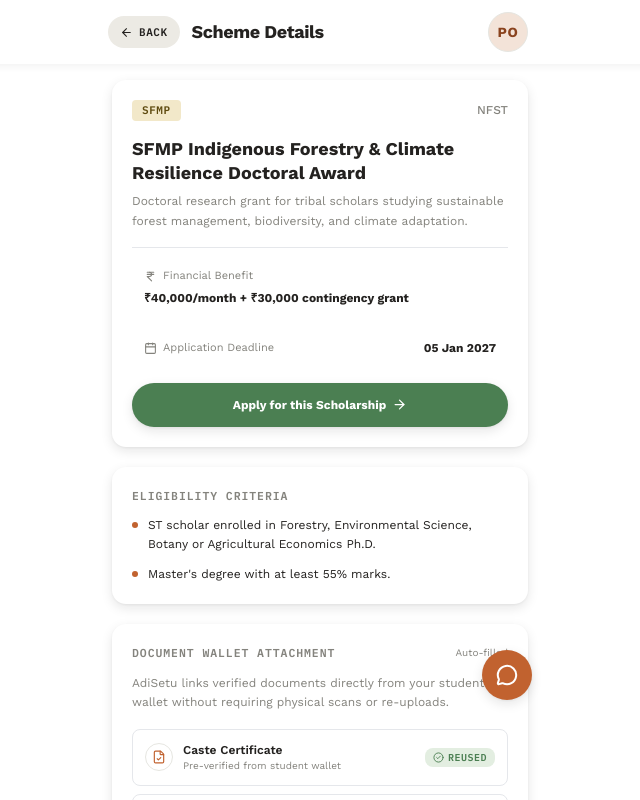
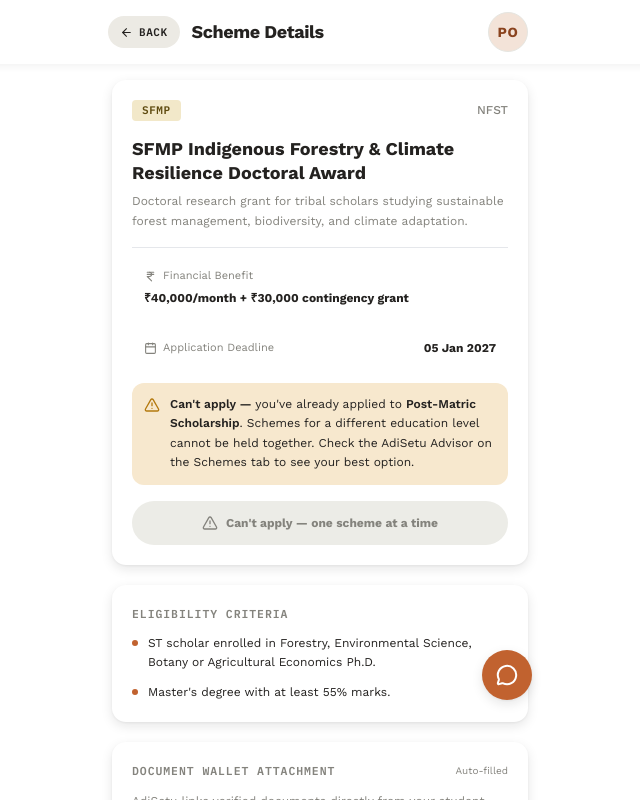
Before and after one commit to rogeralukka/AdiSetu, a React (Vite) app in the folder frontend/: page /scheme/nfst-climate in a window 1280 px wide. Shown: the whole page, without its empty margins (320-960 px from the left). Built offline with nearby package versions, Linux system fonts and the light colour scheme; sample sign-in values are in the browser's storage.

Commit message:
fix(apply): enforce one-scheme rule at single-apply, detail page, and modal levels with advisor conflict detection

```diff
--- a/frontend/src/components/ApplyModal.jsx
+++ b/frontend/src/components/ApplyModal.jsx
@@ -12,7 +12,8 @@ import {
   ArrowLeft,
   Layers,
   Sparkles,
-  Check
+  Check,
+  AlertTriangle
 } from 'lucide-react';
 
 export default function ApplyModal({
@@ -37,6 +38,7 @@ export default function ApplyModal({
   const [isSubmitting, setIsSubmitting] = useState(false);
   const [isSuccess, setIsSuccess] = useState(false);
   const [createdApps, setCreatedApps] = useState([]);
+  const [conflictInfo, setConflictInfo] = useState(null);
 
   // Reset state whenever modal opens or closes
   useEffect(() => {
@@ -45,6 +47,7 @@ export default function ApplyModal({
       setIsSubmitting(false);
       setIsSuccess(false);
       setCreatedApps([]);
+      setConflictInfo(null);
     }
   }, [isOpen, schemeId, isBatch]);
 
@@ -67,14 +70,24 @@ export default function ApplyModal({
     setIsSubmitting(true);
     setTimeout(() => {
       if (isBatch) {
+        // applyToBatch silently skips any scheme that conflicts with an existing application or
+        // with another scheme earlier in this same batch (the checkbox UI already prevents picking
+        // conflicting schemes, so this is a defensive backstop, not the primary check).
         const apps = applyToBatch(selectedSchemeIds);
         setCreatedApps(apps);
+        setIsSubmitting(false);
+        setIsSuccess(true);
       } else {
-        const app = applyToScheme(targetSchemes[0].id);
-        setCreatedApps([app]);
+        const result = applyToScheme(targetSchemes[0].id);
+        if (result?.conflict) {
+          setIsSubmitting(false);
+          setConflictInfo(result.conflict);
+          return;
+        }
+        setCreatedApps([result]);
+        setIsSubmitting(false);
+        setIsSuccess(true);
       }
-      setIsSubmitting(false);
-      setIsSuccess(true);
     }, 700);
   };
 
@@ -108,7 +121,29 @@ export default function ApplyModal({
       maxWidth="max-w-lg"
     >
       <div className="overflow-y-auto p-5 space-y-4">
-          {isSuccess ? (
+          {conflictInfo ? (
+            /* Blocked: this scheme can't be held with an application the student already has */
+            <div className="text-center space-y-4 py-2 animate-in zoom-in-95 duration-200">
+              <div className="w-14 h-14 rounded-full bg-amber-soft text-amber mx-auto flex items-center justify-center shadow-sm">
+                <AlertTriangle size={32} />
+              </div>
+              <div>
+                <h3 className="text-lg font-bold text-text">Can't submit this application</h3>
+                <p className="text-xs text-muted mt-1 leading-relaxed max-w-sm mx-auto">
+                  You've already applied to <span className="font-semibold text-text">{conflictInfo.blockerName}</span>.{' '}
+                  {conflictInfo.rule.text} Withdraw that application first, or check the AdiSetu Advisor on the Schemes
+                  tab to see your best option.
+                </p>
+              </div>
+              <button
+                type="button"
+                onClick={onClose}
+                className="w-full py-3.5 rounded-full bg-accent text-white text-xs font-bold shadow-card hover:opacity-95 active:scale-95 transition-all"
+              >
+                Close
+              </button>
+            </div>
+          ) : isSuccess ? (
             /* Success confirmation screen inside modal */
             <div className="text-center space-y-4 py-2 animate-in zoom-in-95 duration-200">
               <div className="w-14 h-14 rounded-full bg-green-soft text-green mx-auto flex items-center justify-center shadow-sm">
--- a/frontend/src/context/AppContext.jsx
+++ b/frontend/src/context/AppContext.jsx
@@ -7,6 +7,7 @@ import {
   initialNotifications,
 } from '../data/mockData';
 import { translations, languages } from '../data/translations';
+import { conflictWith } from '../data/schemeRules';
 import {
   applyGoogleTranslation,
   triggerGoogleTranslate,
@@ -146,7 +147,9 @@ export function AppProvider({ children }) {
     setSelectedSchemeIds(allIds);
   };
 
-  // Add single application
+  // Add single application. A student can avail only one scholarship/fellowship scheme at a time
+  // (add-on grants may be held alongside a scholarship) - enforced here, not only in the batch UI,
+  // so there is exactly one place applications are created and exactly one place the rule is checked.
   const applyToScheme = (schemeId) => {
     const scheme = schemes.find((s) => s.id === schemeId);
     if (!scheme) return null;
@@ -154,6 +157,13 @@ export function AppProvider({ children }) {
     // Check if already applied
     const existing = applications.find((a) => a.schemeId === schemeId);
     if (existing) return existing;
+
+    const appliedIds = applications.map((a) => a.schemeId);
+    const blocked = conflictWith(appliedIds, schemeId, schemes);
+    if (blocked) {
+      const blockerScheme = schemes.find((s) => s.id === blocked.blockerId);
+      return { conflict: { ...blocked, blockerName: blockerScheme?.shortName || blockerScheme?.name || blocked.blockerId } };
+    }
 
     const newAppId = `app-${Date.now()}`;
     const newApplication = {
@@ -203,14 +213,19 @@ export function AppProvider({ children }) {
     return newApplication;
   };
 
-  // Batch apply to multiple schemes
+  // Batch apply to multiple schemes. Same one-scheme-at-a-time rule as applyToScheme, checked against
+  // both existing applications and the other schemes already accepted earlier in this same batch.
   const applyToBatch = (schemeIds) => {
     const createdApps = [];
     const targetSchemes = schemes.filter((s) => schemeIds.includes(s.id));
+    const existingAppliedIds = applications.map((a) => a.schemeId);
+    const acceptedIds = [];
 
     targetSchemes.forEach((scheme) => {
       const existing = applications.find((a) => a.schemeId === scheme.id);
-      if (!existing) {
+      const blocked = !existing && conflictWith([...existingAppliedIds, ...acceptedIds], scheme.id, schemes);
+      if (!existing && !blocked) {
+        acceptedIds.push(scheme.id);
         const newAppId = `app-${Date.now()}-${scheme.id}`;
         const newApp = {
           id: newAppId,
--- a/frontend/src/data/schemeRules.js
+++ b/frontend/src/data/schemeRules.js
@@ -208,6 +208,23 @@ export function recommendPackages(student, schemes, appliedIds = []) {
   const newIds = best.ids.filter((id) => !appliedIds.includes(id));
   const appliedIn = best.ids.filter((id) => appliedIds.includes(id));
 
+  // Defensive check: the app is meant to block a second scholarship at apply-time (see
+  // AppContext.applyToScheme / applyToBatch), so this should never trigger in normal use. It exists
+  // so the Advisor never silently ignores an invalid state if one is ever created another way.
+  const appliedScholarshipIds = appliedIds.filter((id) => kindOf(id) === 'scholarship' && byId(schemes, id));
+  let existingConflict = null;
+  if (appliedScholarshipIds.length > 1) {
+    const held = appliedScholarshipIds
+      .map((id) => ({ id, value: valueOf(id) }))
+      .sort((a, b) => b.value - a.value);
+    existingConflict = {
+      heldIds: appliedScholarshipIds,
+      keepId: held[0].id,
+      dropIds: held.slice(1).map((h) => h.id),
+      lostValue: held.slice(1).reduce((sum, h) => sum + h.value, 0),
+    };
+  }
+
   return {
     best,
     runnerUp,
@@ -219,6 +236,7 @@ export function recommendPackages(student, schemes, appliedIds = []) {
     considered: eligible.length,
     scholarshipCount: scholarships.length,
     addonCount: addons.length,
+    existingConflict,
   };
 }
 
--- a/frontend/src/screens/SchemeDetailScreen.jsx
+++ b/frontend/src/screens/SchemeDetailScreen.jsx
@@ -2,6 +2,7 @@ import React, { useState } from 'react';
 import { useParams, useNavigate } from 'react-router-dom';
 import { useApp } from '../context/AppContext';
 import { getTranslatedStatus } from '../data/translations';
+import { conflictWith } from '../data/schemeRules';
 import TopBar from '../components/TopBar';
 import ChatSheet from '../components/ChatSheet';
 import ApplyModal from '../components/ApplyModal';
@@ -25,6 +26,13 @@ export default function SchemeDetailScreen() {
 
   const scheme = schemes.find((s) => s.id === id) || schemes[0];
   const alreadyApplied = applications.some((a) => a.schemeId === scheme.id);
+
+  // A student can avail only one scholarship/fellowship scheme at a time (add-on grants may be
+  // held alongside one scholarship). Check this BEFORE opening the apply flow, so the student
+  // never walks through 3 steps only to be blocked at the end.
+  const appliedSchemeIds = applications.map((a) => a.schemeId);
+  const blockedByExisting = !alreadyApplied ? conflictWith(appliedSchemeIds, scheme.id, schemes) : null;
+  const blockerScheme = blockedByExisting ? schemes.find((s) => s.id === blockedByExisting.blockerId) : null;
 
   // Source-tag pill color styling (NOS Portal -> Light Blue #DCEEF9 / #1F5A8C, SFMP -> Gold #F2E8C9 / #5E4A0F, NSP -> Terracotta #FBECE8 / #9E3D24)
   const getSourcePillClass = (source) => {
@@ -118,11 +126,31 @@ export default function SchemeDetailScreen() {
             </div>
           )}
 
+          {/* Conflict Callout: this scheme can't be held with an already-applied scholarship */}
+          {blockedByExisting && (
+            <div className="bg-amber-soft rounded-[12px] p-3 flex items-start gap-2.5" data-testid="detail-conflict-note">
+              <AlertTriangle size={16} className="text-amber mt-0.5 flex-shrink-0" />
+              <div className="flex-1 text-xs text-amber-dark leading-relaxed">
+                <span className="font-semibold">Can't apply — </span>
+                you've already applied to <span className="font-semibold">{blockerScheme?.shortName || blockerScheme?.name}</span>.{' '}
+                {blockedByExisting.rule.text} Check the AdiSetu Advisor on the Schemes tab to see your best option.
+              </div>
+            </div>
+          )}
+
           {/* State-Colored Apply Button / Submitted Status Pill (Fix 3) */}
           {alreadyApplied ? (
             <div className="w-full py-3.5 px-4 rounded-full text-xs font-bold bg-green-soft text-green flex items-center justify-center gap-2 cursor-default">
               <CheckCircle2 size={16} />
               <span>{t('applicationSubmitted')}</span>
+            </div>
+          ) : blockedByExisting ? (
+            <div
+              className="w-full py-3.5 px-4 rounded-full text-xs font-bold bg-[#ECECE7] dark:bg-[#2A2926] text-muted flex items-center justify-center gap-2 cursor-not-allowed"
+              data-testid="detail-apply-blocked"
+            >
+              <AlertTriangle size={16} />
+              <span>Can't apply — one scheme at a time</span>
             </div>
           ) : (
             <button
--- a/frontend/src/screens/SchemesScreen.jsx
+++ b/frontend/src/screens/SchemesScreen.jsx
@@ -230,6 +230,19 @@ export default function SchemesScreen() {
 
               {advisor.phase === 'done' && (
                 <div data-testid="advisor-result">
+                  {recommendation.existingConflict && (
+                    <div className="mb-3 rounded-lg bg-amber-soft px-2.5 py-2.5" data-testid="advisor-existing-conflict">
+                      <p className="text-xs font-bold text-amber-dark">
+                        You currently have {recommendation.existingConflict.heldIds.length} scholarships applied
+                      </p>
+                      <p className="text-[11px] text-amber-dark mt-0.5 leading-relaxed">
+                        Only one can be honoured. Keep <span className="font-semibold">{nameOf(recommendation.existingConflict.keepId)}</span> —
+                        it pays more. {recommendation.existingConflict.dropIds.map(nameOf).join(', ')} should be withdrawn, or it may
+                        be rejected at verification.
+                      </p>
+                    </div>
+                  )}
+
                   <p className="text-[11px] font-mono uppercase tracking-wider text-accent-dark mt-2">
                     Best package for {firstName}
                   </p>
```
